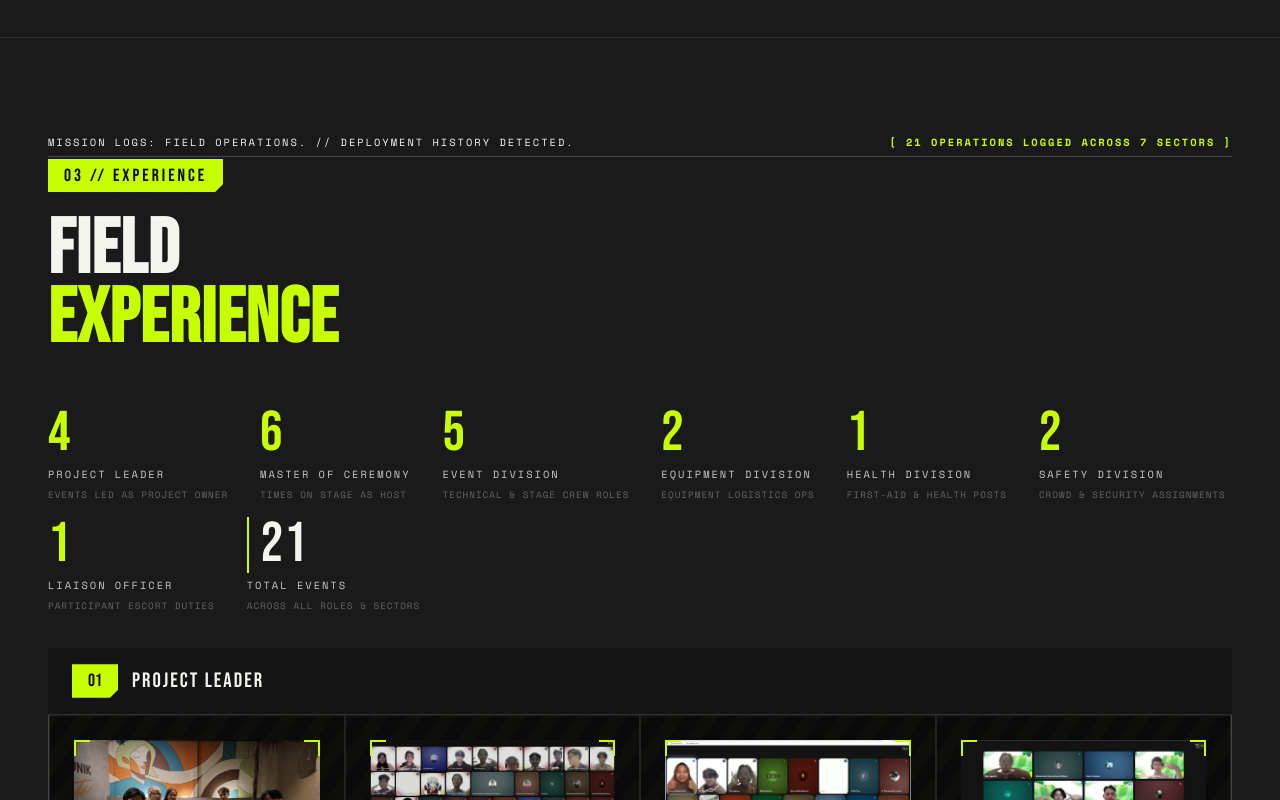
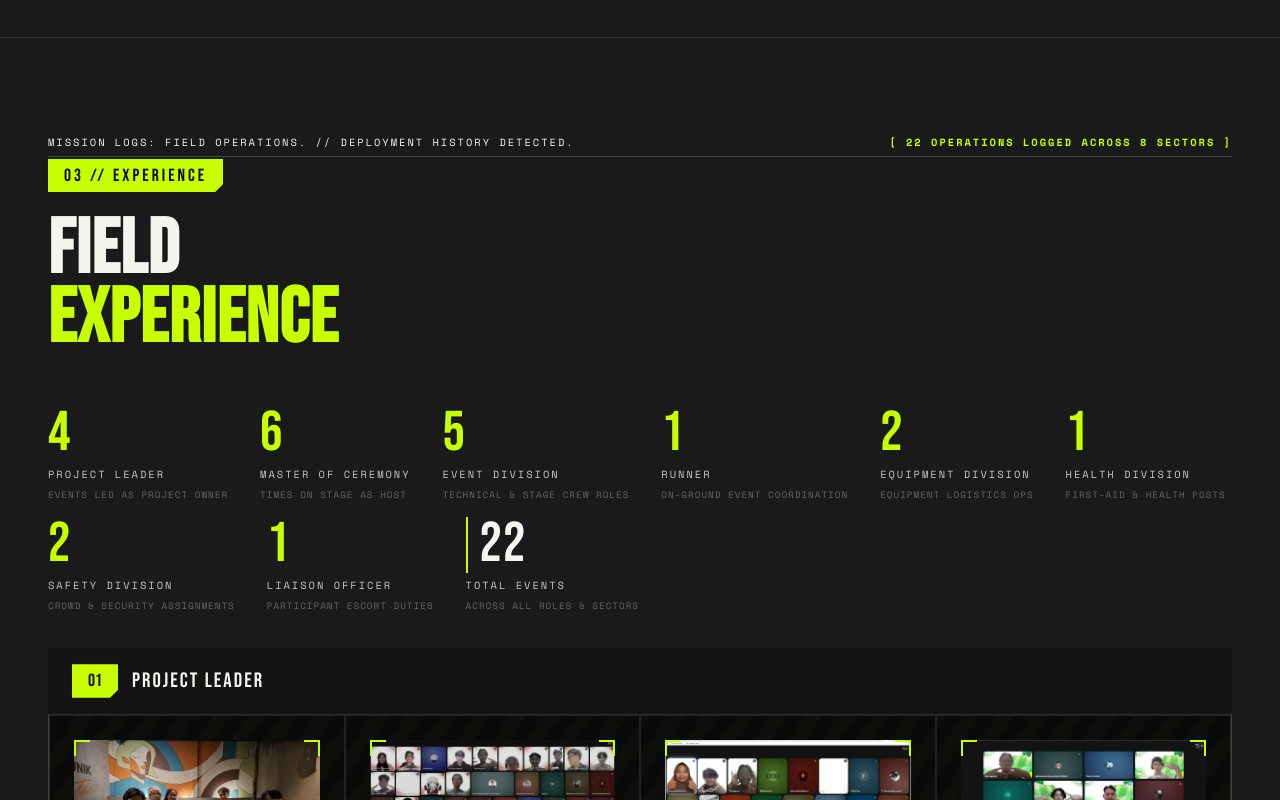
Before and after one commit to R1zkyy/r1zky.github.io, a React (Vite) app: page / in a window 1280 px wide. Shown: the part 1720-2520 px from the top of the page. Built offline with nearby package versions, Linux system fonts and the light colour scheme.

Commit message:
fix: reorder Runner category to be strictly below Event Division

```diff
--- a/src/App.jsx
+++ b/src/App.jsx
@@ -71,6 +71,19 @@ const DIVISIONS = [
     ]
   },
   {
+    tag: '10', name: 'Runner',
+    events: [
+      {
+        role: 'Runner',
+        title: 'Cosplay Expo Surabaya 2026',
+        date: 'Apr 4–5, 2026',
+        details: ['Served as event runner — coordinating logistics, assisting crew, and ensuring smooth operational flow throughout the expo.'],
+        img: '/certs/cosplay_expo_runner.jpg',
+        imgOptions: { hoverPop: true, style: { objectFit: 'cover', objectPosition: 'center top' } }
+      }
+    ]
+  },
+  {
     tag: '04', name: 'Equipment Division',
     events: [
       { role: 'Equipment Staff', title: 'Chibicon!', date: 'Apr 20–21, 2024', details: ['Managed equipment setup, logistics & teardown for the event'], img: '/certs/chibicon1_photo.jpg', imgOptions: { hoverPop: true, style: { objectFit: 'cover', objectPosition: 'center top' } } },
@@ -100,6 +113,7 @@ const DIVISIONS = [
       { role: 'Liaison Officer', title: 'LKMM Pra Tingkat Dasar', date: 'Oct 25–27, 2024', details: ['Accompanied & assisted participants throughout the event'], img: '/certs/lkmm_pra_td_photo.jpg', imgOptions: { hoverPop: true, style: { objectFit: 'cover', objectPosition: 'center' } } }
     ]
   },
+
   {
     tag: '08', name: 'Certificates',
     events: [
@@ -418,6 +432,7 @@ export default function App() {
                 {div.tag === '05' && 'First-aid & health posts'}
                 {div.tag === '06' && 'Crowd & security assignments'}
                 {div.tag === '07' && 'Participant escort duties'}
+                {div.tag === '10' && 'On-ground event coordination'}
               </span>
             </div>
           ))}
```
